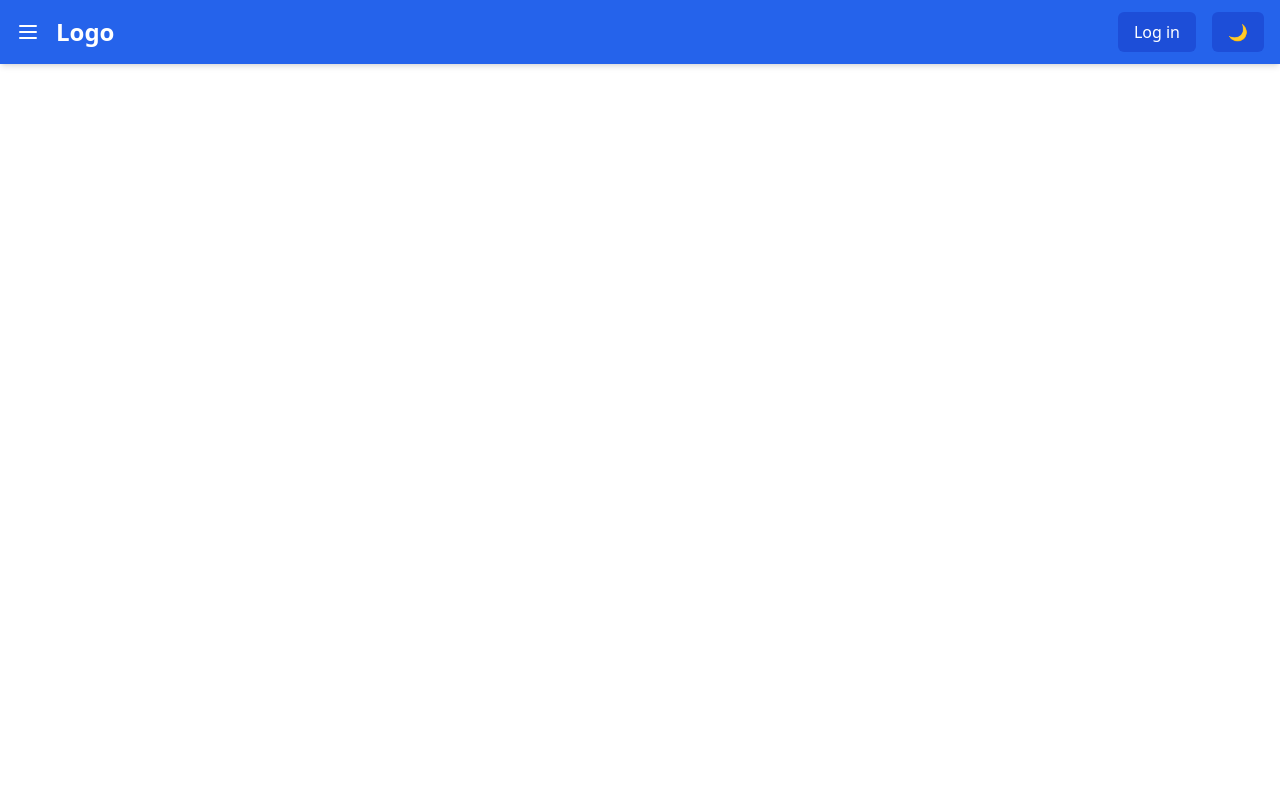
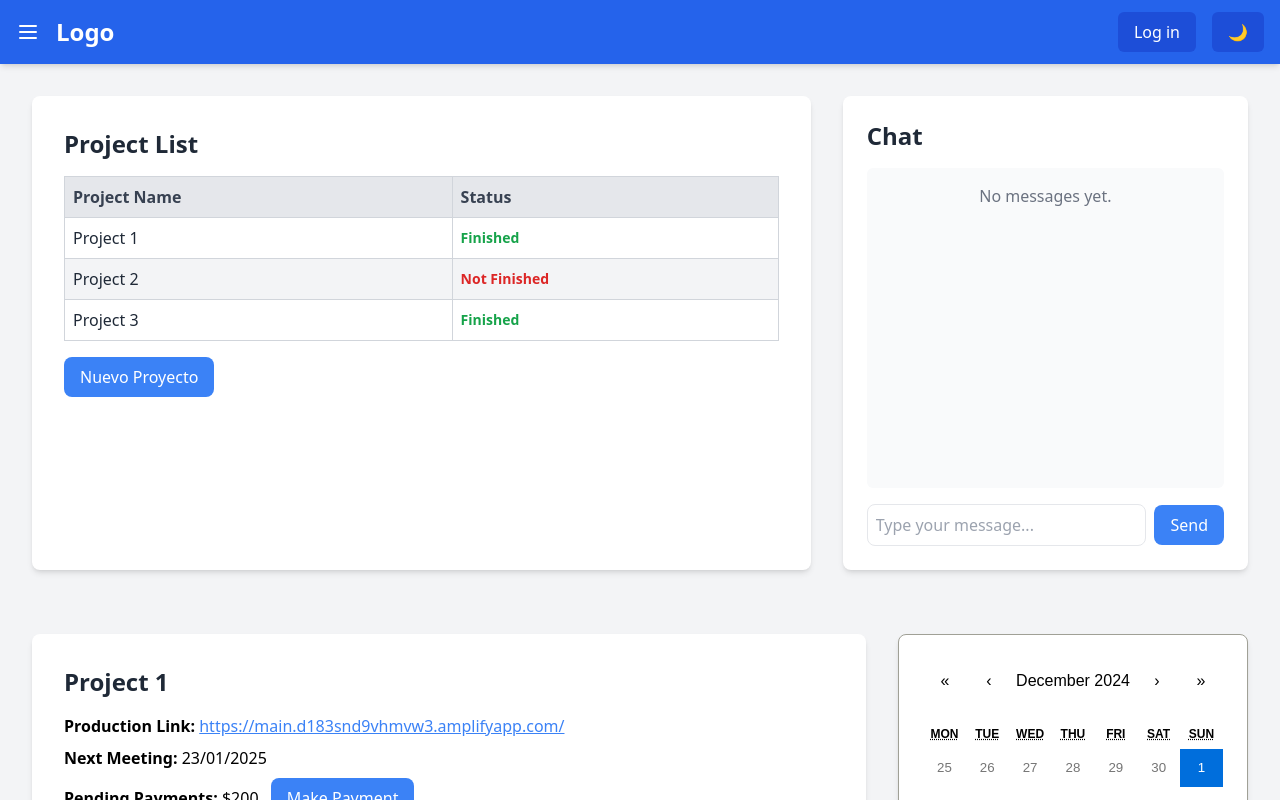
Before and after one commit to hugomdmg/freelance_app, a React (Create React App) app: page /costumer-main in a window 1280 px wide. Shown: the top 800 px of the page. Built offline with nearby package versions, Linux system fonts and the light colour scheme.

Commit message:
calendar and chat

```diff
--- a/package.json
+++ b/package.json
@@ -4,6 +4,7 @@
   "private": true,
   "dependencies": {
     "react": "^18.3.1",
+    "react-calendar": "^5.1.0",
     "react-dom": "^18.3.1",
     "react-router-dom": "^7.0.1",
     "react-scripts": "5.0.1",
--- a/src/App.js
+++ b/src/App.js
@@ -3,18 +3,23 @@ import Dashboard from './Dashboard';
 import Login from './Login';
 import NavBar from './NavBar';
 import { BrowserRouter, Routes, Route } from 'react-router-dom';
+import CostumerMain from './CostumerMain';
+
 
 function App() {
   return (
     <div className="App">
       <BrowserRouter>
         <NavBar />
-        <Routes>
-          <Route path="/intro" element={<Dashboard />} />
-          <Route path='/login' element={<Login />} />
-        </Routes>
+        <div className="pt-16">
+          <Routes>
+            <Route path="/intro" element={<Dashboard />} />
+            <Route path='/login' element={<Login />} />
+            <Route path='/costumer-main' element={<CostumerMain />} />
+          </Routes>
+        </div>
       </BrowserRouter>
-    </div>
+    </div >
   );
 }
 
--- a/src/Calendar.js
+++ b/src/Calendar.js
@@ -0,0 +1,50 @@
+import Calendar from 'react-calendar';
+import { useState } from 'react';
+
+
+const Dates = ({ selectedProject }) => {
+    const [calendarDate, setCalendarDate] = useState(new Date());
+
+    // Función para convertir las fechas en formato dd/mm/yyyy a objetos Date
+    const parseDate = (dateString) => {
+        const [day, month, year] = dateString.split('/');
+        return new Date(year, month - 1, day); // Month is 0-indexed in JS Date
+    };
+
+    // Convertir las fechas del proyecto a objetos Date
+    const projectDates = selectedProject.dates.map((dateStr) => parseDate(dateStr));
+
+    // Función para resaltar las fechas en el calendario
+    const highlightDates = ({ date }) => {
+        // Comparar solo año, mes y día
+        const isHighlighted = projectDates.some(
+            (projectDate) =>
+                projectDate.getDate() === date.getDate() &&
+                projectDate.getMonth() === date.getMonth() &&
+                projectDate.getFullYear() === date.getFullYear()
+        );
+        return isHighlighted ? 'highlighted-date' : ''; // Añadimos una clase CSS personalizada
+
+    }
+
+
+    return (
+        <>
+            <Calendar
+                onChange={setCalendarDate}
+                value={calendarDate}
+                className="w-1/3 flex flex-col bg-white dark:bg-gray-800 shadow-md rounded-lg p-6"
+                tileClassName={highlightDates}
+
+            />
+            <style jsx>{
+                `.highlighted-date {
+                    background-color: green;
+                    color: black;
+                }`
+            }</style>
+        </>
+    )
+}
+
+export default Dates
--- /dev/null
+++ b/src/Chat.js
@@ -0,0 +1,67 @@
+import React, { useState } from 'react';
+
+const Chat = () => {
+  const [messages, setMessages] = useState([]);
+  const [inputMessage, setInputMessage] = useState('');
+
+  // Maneja el envío de mensajes
+  const handleSendMessage = () => {
+    if (inputMessage.trim() !== '') {
+      setMessages([...messages, { text: inputMessage, sender: 'You' }]);
+      setInputMessage('');
+    }
+  };
+
+  // Maneja el envío con la tecla Enter
+  const handleKeyPress = (e) => {
+    if (e.key === 'Enter') {
+      handleSendMessage();
+    }
+  };
+
+  return (
+    <div className="w-1/3 flex flex-col bg-white dark:bg-gray-800 shadow-md rounded-lg p-6">
+          <h2 className="text-2xl font-bold text-gray-800 dark:text-gray-200 mb-4">Chat</h2>
+          <div className="h-80 overflow-y-auto bg-gray-50 dark:bg-gray-700 rounded-md p-4 space-y-3 mb-4">
+            {messages.length === 0 ? (
+              <p className="text-gray-500 dark:text-gray-400 text-center">No messages yet.</p>
+            ) : (
+              messages.map((message, index) => (
+                <div
+                  key={index}
+                  className={`flex ${message.sender === 'You' ? 'justify-end' : 'justify-start'
+                    }`}
+                >
+                  <div
+                    className={`max-w-xs px-4 py-2 rounded-lg ${message.sender === 'You'
+                        ? 'bg-blue-500 text-white'
+                        : 'bg-gray-300 text-gray-800 dark:bg-gray-600 dark:text-gray-200'
+                      }`}
+                  >
+                    {message.text}
+                  </div>
+                </div>
+              ))
+            )}
+          </div>
+          <div className="flex items-center">
+            <input
+              type="text"
+              value={inputMessage}
+              onChange={(e) => setInputMessage(e.target.value)}
+              onKeyPress={handleKeyPress}
+              placeholder="Type your message..."
+              className="flex-grow p-2 border rounded-lg dark:bg-gray-700 dark:border-gray-600 dark:text-gray-200 focus:outline-none focus:ring-2 focus:ring-blue-500"
+            />
+            <button
+              onClick={handleSendMessage}
+              className="ml-2 px-4 py-2 bg-blue-500 text-white rounded-lg hover:bg-blue-600 focus:outline-none"
+            >
+              Send
+            </button>
+          </div>
+        </div>
+  );
+};
+
+export default Chat;
--- /dev/null
+++ b/src/CostumerMain.js
@@ -0,0 +1,143 @@
+import React, { useState } from 'react';
+import Chat from './Chat';
+import 'react-calendar/dist/Calendar.css'; // Importar estilos predeterminados del calendario
+import Dates from './Calendar'
+
+const CostumerMain = () => {
+  const projects = [
+    {
+      name: 'Project 1',
+      status: 'Finished',
+      link: 'https://main.d183snd9vhmvw3.amplifyapp.com/',
+      dates: ['23/01/2025', '12/02/2025'], // Fechas como strings en formato dd/mm/yyyy
+      missingPayment: 200,
+      totalPaid: 300,
+      trelloLink: '',
+    },
+    {
+      name: 'Project 2',
+      status: 'Not Finished',
+      link: 'https://main.d183snd9vhmvw3.amplifyapp.com/',
+      dates: ['05/12/2024', '15/04/2025'],
+      missingPayment: 6600,
+      totalPaid: 300,
+      trelloLink: '',
+    },
+    {
+      name: 'Project 3',
+      status: 'Finished',
+      link: 'https://main.d183snd9vhmvw3.amplifyapp.com/',
+      dates: ['01/05/2025', '20/06/2025'],
+      missingPayment: 200,
+      totalPaid: 300,
+      trelloLink: '',
+    },
+  ];
+
+  const [selectedProject, setSelectedProject] = useState(projects[0]);
+
+  return (
+    <>
+      {/* Contenedor principal */}
+      <div className="flex p-8 bg-gray-100 dark:bg-gray-900 space-x-8">
+        {/* Lista de proyectos */}
+        <div className="flex-1 bg-white dark:bg-gray-800 shadow-md rounded-lg p-8">
+          <h2 className="text-2xl font-bold text-gray-800 dark:text-gray-200 mb-4">Project List</h2>
+          <table className="w-full border-collapse border border-gray-300 dark:border-gray-600">
+            <thead>
+              <tr className="bg-gray-200 dark:bg-gray-700 text-gray-700 dark:text-gray-300">
+                <th className="p-2 border border-gray-300 dark:border-gray-600 text-left">Project Name</th>
+                <th className="p-2 border border-gray-300 dark:border-gray-600 text-left">Status</th>
+              </tr>
+            </thead>
+            <tbody>
+              {projects.map((project, index) => (
+                <tr
+                  key={index}
+                  className="cursor-pointer even:bg-gray-100 dark:even:bg-gray-700 odd:bg-white dark:odd:bg-gray-800 hover:bg-blue-50 dark:hover:bg-blue-700"
+                  onClick={() => setSelectedProject(project)}
+                >
+                  <td className="p-2 border border-gray-300 dark:border-gray-600 text-gray-800 dark:text-gray-300">
+                    {project.name}
+                  </td>
+                  <td
+                    className={`p-2 border border-gray-300 dark:border-gray-600 text-sm font-semibold ${project.status === 'Finished'
+                      ? 'text-green-600 dark:text-green-400'
+                      : 'text-red-600 dark:text-red-400'
+                      }`}
+                  >
+                    {project.status}
+                  </td>
+                </tr>
+              ))}
+            </tbody>
+          </table>
+          <div className="flex mt-4">
+            <a
+              className="px-4 py-2 bg-blue-500 text-white rounded-lg hover:bg-blue-600 focus:outline-none focus:ring-2 focus:ring-blue-300 transition duration-200">
+              Nuevo Proyecto
+            </a>
+          </div>
+        </div>
+
+        {/* Chat */}
+        <Chat />
+      </div>
+
+      {/* Detalles del proyecto seleccionado */}
+      <div className="flex p-8 bg-gray-100 dark:bg-gray-900 space-x-8">
+        <div className="flex-1 bg-white dark:bg-gray-800 shadow-md rounded-lg p-8">
+          <h2 className="text-2xl font-bold text-gray-800 dark:text-gray-200 mb-4">
+            {selectedProject.name}
+          </h2>
+          <ul className="space-y-2">
+            <li>
+              <span className="font-semibold">Production Link: </span>
+              <a
+                href={selectedProject.link}
+                target="_blank"
+                rel="noopener noreferrer"
+                className="text-blue-500 underline"
+              >
+                {selectedProject.link}
+              </a>
+            </li>
+            <li>
+              <span className="font-semibold">Next Meeting: </span>
+              {selectedProject.dates[0]}
+            </li>
+            <li>
+              <span className="font-semibold">Pending Payments: </span>
+              ${selectedProject.missingPayment}{' '}
+              <button className="ml-2 px-4 py-2 bg-blue-500 text-white rounded-lg hover:bg-blue-600">
+                Make Payment
+              </button>
+            </li>
+            <li>
+              <span className="font-semibold">Total Paid: </span>${selectedProject.totalPaid}
+            </li>
+            <li>
+              <span className="font-semibold">Trello Link: </span>
+              {selectedProject.trelloLink ? (
+                <a
+                  href={selectedProject.trelloLink}
+                  target="_blank"
+                  rel="noopener noreferrer"
+                  className="text-blue-500 underline"
+                >
+                  {selectedProject.trelloLink}
+                </a>
+              ) : (
+                <span className="text-gray-500">No Trello Link</span>
+              )}
+            </li>
+          </ul>
+        </div>
+        <Dates selectedProject={selectedProject}/>
+      </div>
+
+    </>
+  );
+};
+
+export default CostumerMain;
--- a/src/Login.js
+++ b/src/Login.js
@@ -27,12 +27,13 @@ const Login = () => {
                 className="w-full px-3 py-2 text-gray-700 dark:text-gray-200 bg-gray-100 dark:bg-gray-700 border rounded-lg focus:outline-none focus:ring-2 focus:ring-blue-500 focus:border-transparent"
               />
             </div>
-            <button
+            <a
               type="submit"
               className="w-full bg-blue-500 hover:bg-blue-600 text-white font-bold py-2 px-4 rounded-lg focus:outline-none focus:ring-2 focus:ring-blue-500 focus:ring-opacity-50"
+              href='/costumer-main'
             >
               Login
-            </button>
+            </a>
           </form>
           <p className="text-center text-sm text-gray-600 dark:text-gray-400 mt-4">
             Don't have an account? <a href="#" className="text-blue-500 hover:underline">Sign up</a>
```
Also changed, not shown: 1 other file (tests, documents, lock files or other folders).
